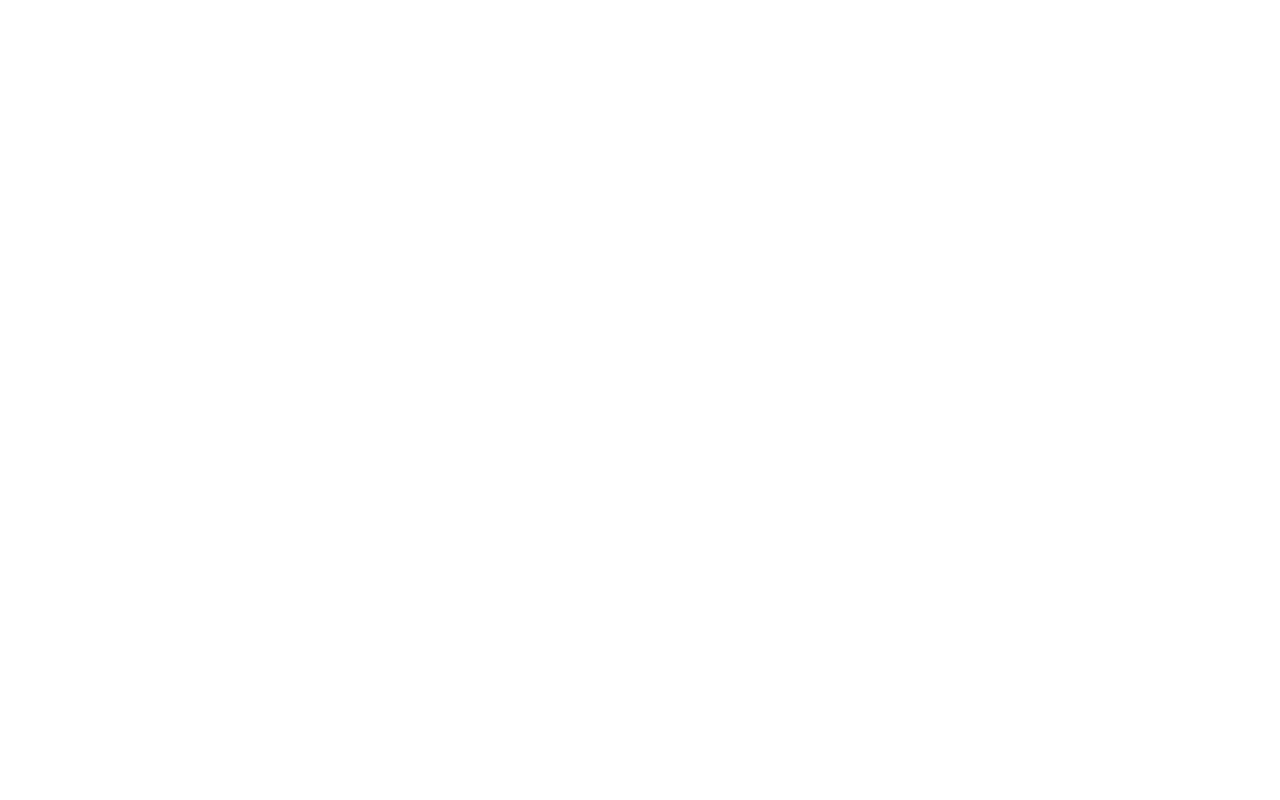
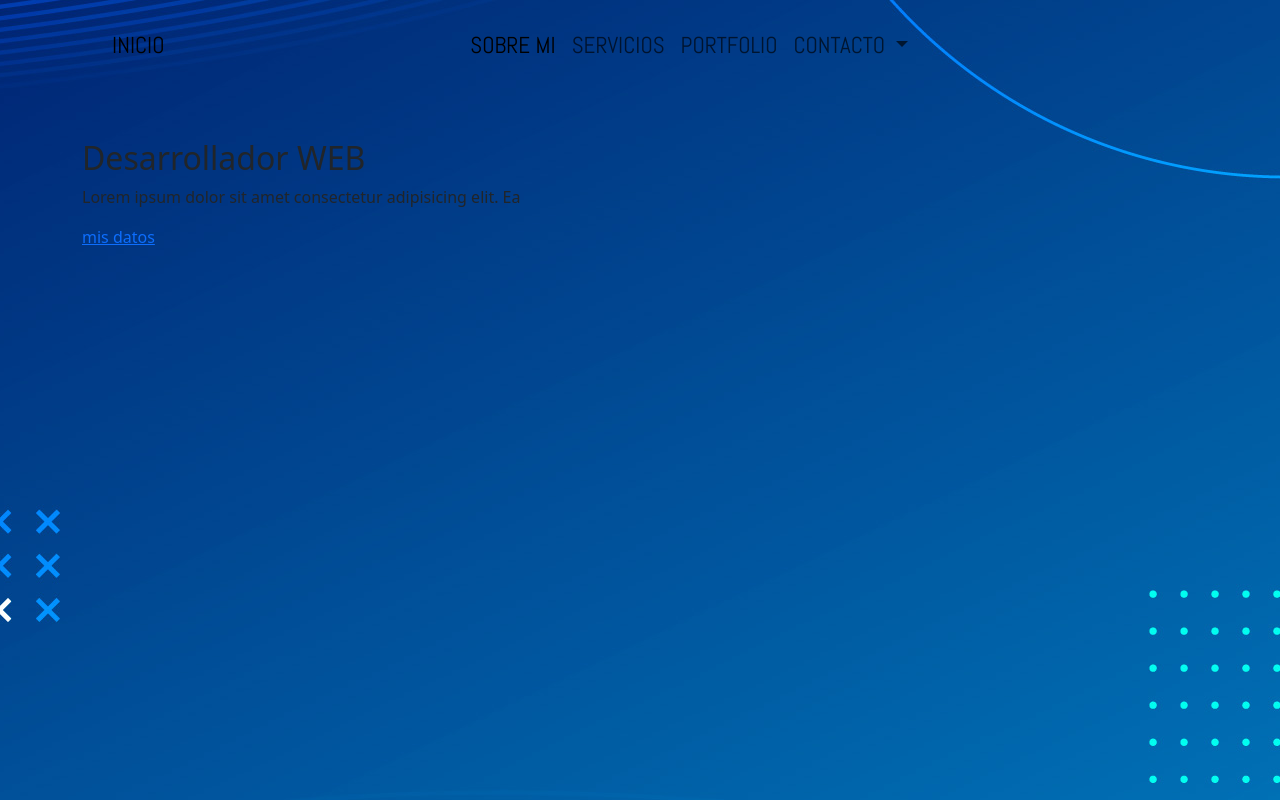
Before and after one commit to TabordaFederico/Pre-Entrega2, a plain HTML site: page index.html in a window 1280 px wide. Drawn offline with nearby package versions, Linux system fonts and the light colour scheme.

Commit message:
Armado pag. index

```diff
--- a/css/style.css
+++ b/css/style.css
@@ -0,0 +1,21 @@
+.header {
+    width: 100%;
+    min-height: 100vh;
+    background-image:url(../img/Background.jpg);
+    background-repeat: no-repeat;
+    background-position: center;
+    background-attachment: fixed;}
+ .bg-light{
+    position: fixed;
+    z-index: 20;
+    width: 100%;}
+.navg{
+    font-family:abel ;
+    font-size: 23px;
+    padding: 10px 15px;
+    text-align: center;
+    text-transform: uppercase;
+}
+.menu:hover{
+    background-color: rgb(22, 91, 160);
+}
--- a/index.html
+++ b/index.html
@@ -6,11 +6,63 @@
     <meta name="viewport" content="width=device-width, initial-scale=1.0">
     <!---Boostrap CSS-->
     <link href="https://cdn.jsdelivr.net/npm/bootstrap@5.3.0-alpha1/dist/css/bootstrap.min.css" rel="stylesheet" integrity="sha384-GLhlTQ8iRABdZLl6O3oVMWSktQOp6b7In1Zl3/Jr59b6EGGoI1aFkw7cmDA6j6gD" crossorigin="anonymous">
+   <link rel="stylesheet" href="css/style.css">
+   <link href="https://fonts.googleapis.com/css2?family=Abel&display=swap" rel="stylesheet">
     <title>PreEntrega2</title>
 </head>
 <body>
+    <header class="header">
+        <div class="bg-transparent">
+            <div class="container ">
+                <nav class="navbar navbar-expand-lg ">
+                    <div class="container-fluid navg ">
+                      <a class="navbar-brand navg menu" href="#">Inicio</a>
+                      <button class="navbar-toggler " type="button" data-bs-toggle="collapse" data-bs-target="#navbarNavDropdown" aria-controls="navbarNavDropdown" aria-expanded="false" aria-label="Toggle navigation">
+                        <span class="navbar-toggler-icon"></span>
+                      </button>
+                      <div class="collapse navbar-collapse justify-content-center " id="navbarNavDropdown">
+                        <ul class="navbar-nav ">
+                          <li class="nav-item menu">
+                            <a class="nav-link active  " aria-current="page" href="#">Sobre mi</a>
+                          </li>
+                          <li class="nav-item menu">
+                            <a class="nav-link  " href="#">Servicios</a>
+                          </li>
+                          <li class="nav-item menu">
+                            <a class="nav-link  " href="#">Portfolio</a>
+                          </li>
+                          <li class="nav-item dropdown menu">
+                            <a class="nav-link dropdown-toggle  " href="#" role="button" data-bs-toggle="dropdown" aria-expanded="false">
+                           Contacto
+                            </a>
+                            <ul class="dropdown-menu bg-light">
+                              <li><a class="dropdown-item" href="#">Mail</a></li>
+                              <li><a class="dropdown-item" href="#">Linkedin</a></li>
+                              <li><a class="dropdown-item" href="#">Github</a></li>
+                            </ul>
+                          </li>
+                        </ul>
+                      </div>
+                    </div>
+                  </nav>
 
+            </div>
+        </div>
+        <br><br>
+        <div class="text-header d-flex align-items-lg-center">
+            <div class="container">
+                <div class="row">
+                    <div class="col-sm-8">
+                        <h2>Desarrollador WEB </h2>
+                        <p>Lorem ipsum dolor sit amet consectetur adipisicing elit. Ea</p>
+                        <a href=""><span>mis datos</span></a>
 
+                    </div>
+
+                </div>
+            </div>
+        </div>
+    </header>
 
 <!--Boostrap JS-->
     <script src="https://cdn.jsdelivr.net/npm/bootstrap@5.3.0-alpha1/dist/js/bootstrap.bundle.min.js" integrity="sha384-w76AqPfDkMBDXo30jS1Sgez6pr3x5MlQ1ZAGC+nuZB+EYdgRZgiwxhTBTkF7CXvN" crossorigin="anonymous"></script>
```
Also changed, not shown: img/Background.jpg (added).
